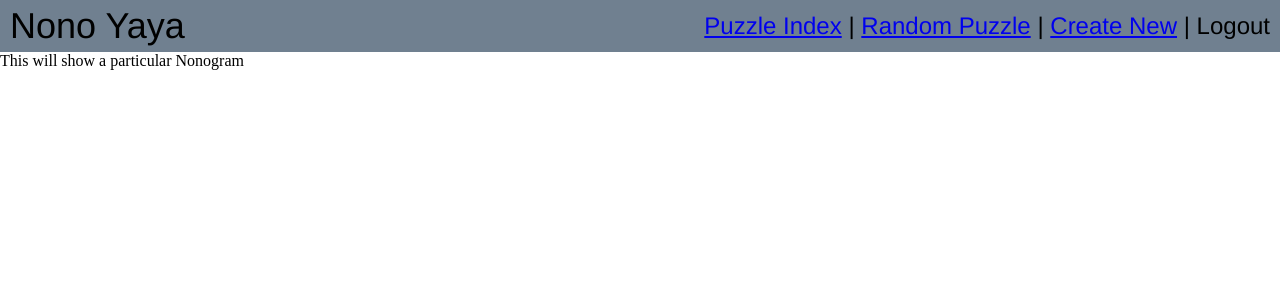
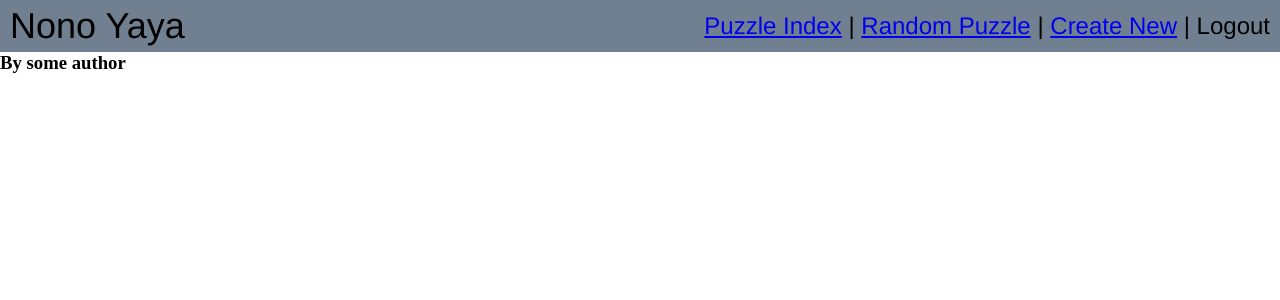
Before and after one commit to ZoomIsland/nonogram, a React (Create React App) app: page /nonograms/random in a window 1280 px wide. Shown: the top 300 px of the page. Built offline with nearby package versions, Linux system fonts and the light colour scheme; no server answers.

Commit message:
Solver components begun. May need to clean up Creator components to reuse them here.

```diff
--- a/src/components/NonogramIndexShow.js
+++ b/src/components/NonogramIndexShow.js
@@ -1,4 +1,6 @@
 import './IndexShow.css';
+
+import { NavLink } from 'react-router-dom';
 
 function NonogramIndexShow(props) {
   function getImageStyle() {
@@ -37,6 +39,7 @@ function NonogramIndexShow(props) {
   })
 
   return (
+    <NavLink to={`/nonograms/${props.data._id}`}>
       <div className="indexShowContainer">
         <div className="nonogramVisual" style={getImageStyle()}>
           {drawNonogram}
@@ -47,6 +50,7 @@ function NonogramIndexShow(props) {
           <h4>Size: {props.data.width} x {props.data.height}</h4>
         </div>
       </div>
+    </NavLink>
   )
 }
 
--- /dev/null
+++ b/src/components/NonogramSolver.js
@@ -0,0 +1,10 @@
+function NonogramSolver(props) {
+  return (
+    <div className="solverActual">
+      <h2>{props.data.title}</h2>
+      <h3>By some author</h3>
+    </div>
+  )
+}
+
+export default NonogramSolver;
--- a/src/config/NonogramRoutes.js
+++ b/src/config/NonogramRoutes.js
@@ -14,8 +14,11 @@ function NonogramRoutes(props) {
       <Route
         exact path="/nonograms/index"
         component={NonogramIndex} />
+      {/* <Route
+        exact path="/nonograms/random"
+        component={NonogramShow} /> */}
       <Route
-        exact path="/nonograms/random"
+        path="/nonograms/:id"
         component={NonogramShow} />
     </Switch>
   )
--- a/src/containers/NonogramIndex.js
+++ b/src/containers/NonogramIndex.js
@@ -30,7 +30,10 @@ class NonogramIndex extends Component {
     })
 
     return (
-      <div>This is the index
+      <div>
+        <div className="filters">
+          Filters will live here eventually...
+        </div>
         {nonogramList}
       </div>
     )
--- a/src/containers/NonogramShow.js
+++ b/src/containers/NonogramShow.js
@@ -1,9 +1,39 @@
 import React, { Component } from 'react';
+import axios from 'axios';
+
+import NonogramSolver from '../components/NonogramSolver';
 
 class NonogramShow extends Component {
+  state = {
+    nonogramData: {}
+  }
+
+  componentDidMount = () => {
+    // id can be found at
+    // console.log(this.props.match.params.id)
+    if (this.props.match.params.id === "random") {
+      // run a different axios call...
+    }
+
+    axios.get(`http://localhost:3001/nonogram/${this.props.match.params.id}`)
+      .then((response) => {
+        console.log(response.data)
+        this.setState({nonogramData: response.data})
+      })
+      .catch((err) => {
+        console.log(err)
+      })
+
+  }
+
   render() {
     return (
-      <div>This will show a particular Nonogram</div>
+      // solved v unsolved switch?
+      // One has solver, other has solution?
+      // uncertain where "Solved" would live in the model
+      <div className="showContainer">
+        <NonogramSolver data={this.state.nonogramData} />
+      </div>
     )
   }
 }
```
Also changed, not shown: 1 other file (tests, documents, lock files or other folders). Lines whose indentation alone changed are shown as unchanged.
